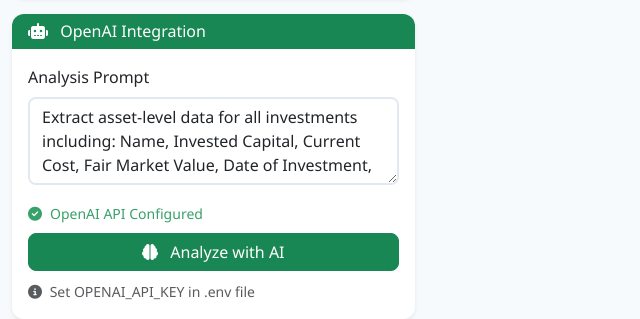
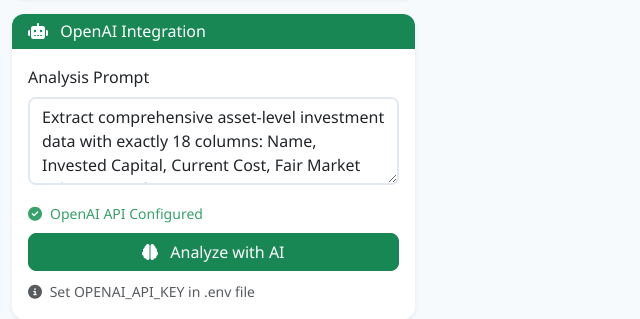
Before and after one commit to Rox-bot/asset-data-privacy, a Flask app: page / in a window 1280 px wide. Shown: the part 1610-1929 px from the top of the page, without its empty margins (0-640 px from the left). Run offline with Flask 3, Linux system fonts and the light colour scheme; some libraries are stand-ins or nearby versions.

Commit message:
Update frontend prompts to match comprehensive 18-column asset extraction requirements

```diff
--- a/static/js/app.js
+++ b/static/js/app.js
@@ -203,7 +203,7 @@ class AssetDataPrivacyApp {
             return;
         }
 
-        const prompt = document.getElementById('openaiPrompt').value || 'Extract asset-level data for all investments including: Name, Invested Capital, Current Cost, Fair Market Value, Date of Investment, Gross/Net IRR, Gross/Net MOIC, EBITDA, Net/Total Debt, Location (City/State/Country/Continent), Business Description, and GICS Sector. Present in a single table with assets as rows.';
+        const prompt = document.getElementById('openaiPrompt').value || 'Extract comprehensive asset-level investment data with exactly 18 columns: Name, Invested Capital, Current Cost, Fair Market Value, Date of Investment, Gross IRR, Net IRR, Gross MOIC, Net MOIC, EBITDA, Net Debt, Total Debt, City, State, Country, Continent, Business Description, GICS Sector. Present in standardized tabular format with each asset as a separate row.';
         const openaiBtn = document.getElementById('openaiBtn');
 
         try {
--- a/templates/index.html
+++ b/templates/index.html
@@ -93,7 +93,7 @@
                         <div class="mb-3">
                             <label for="openaiPrompt" class="form-label">Analysis Prompt</label>
                             <textarea class="form-control" id="openaiPrompt" rows="3"
-                                      placeholder="Enter your analysis prompt here...">Extract asset-level data for all investments including: Name, Invested Capital, Current Cost, Fair Market Value, Date of Investment, Gross/Net IRR, Gross/Net MOIC, EBITDA, Net/Total Debt, Location (City/State/Country/Continent), Business Description, and GICS Sector. Present in a single table with assets as rows.</textarea>
+                                      placeholder="Enter your analysis prompt here...">Extract comprehensive asset-level investment data with exactly 18 columns: Name, Invested Capital, Current Cost, Fair Market Value, Date of Investment, Gross IRR, Net IRR, Gross MOIC, Net MOIC, EBITDA, Net Debt, Total Debt, City, State, Country, Continent, Business Description, GICS Sector. Present in standardized tabular format with each asset as a separate row.</textarea>
                         </div>
 
                         <div class="mb-2">
```
